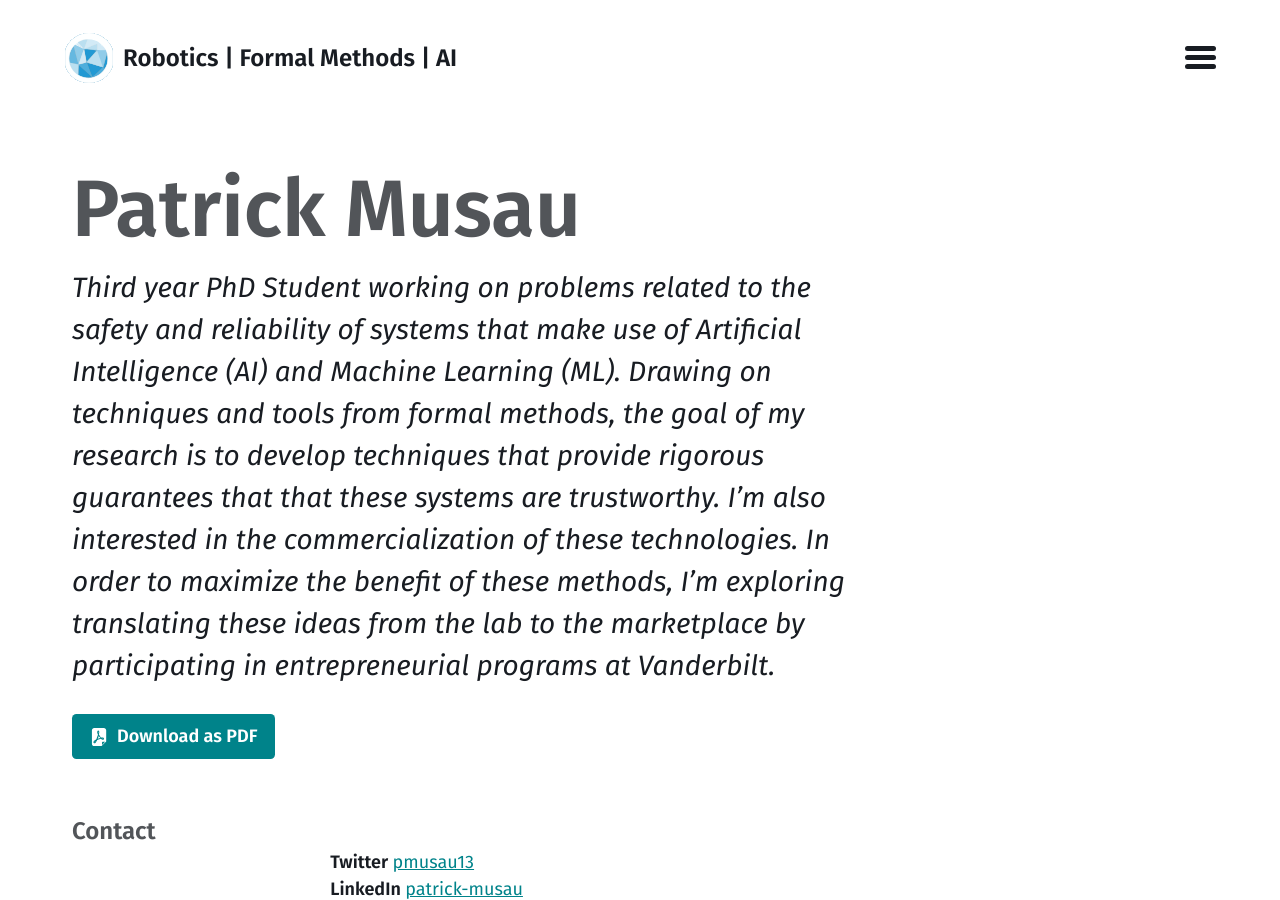
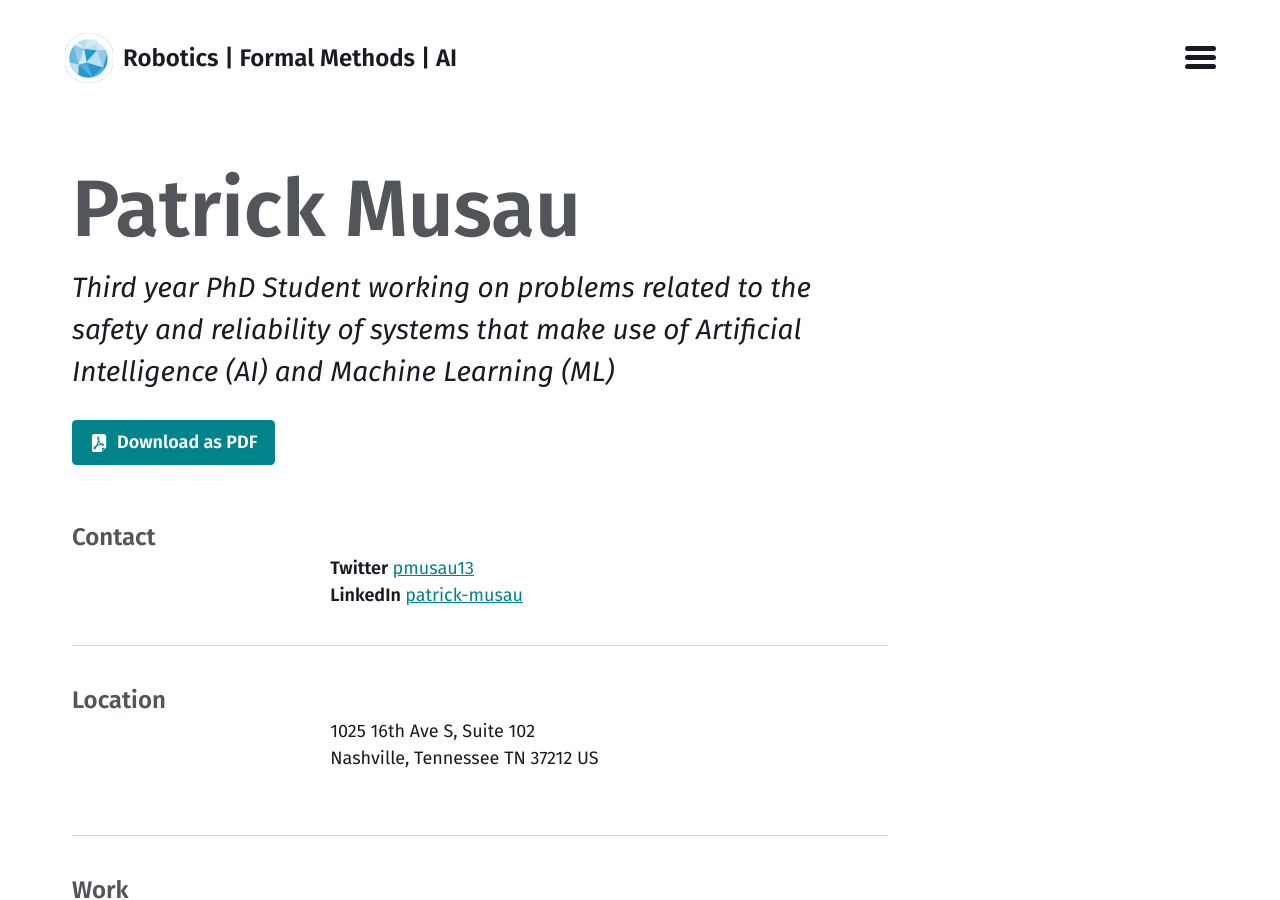
Before and after one commit to pmusau17/pmusau17.github.io, a Jekyll site: the page built from cv.md, in a window 1280 px wide and 900 px high. Built offline with Jekyll 4.4.1, drawn with Linux system fonts in a browser that asks for light colours.

Commit message:
Prune intro

```diff
--- a/_data/cv.json
+++ b/_data/cv.json
@@ -1,7 +1,7 @@
 {
   "basics": {
       "name": "Patrick Musau",
-      "label": "Third year PhD Student working on problems related to the safety and reliability of systems that make use of Artificial Intelligence (AI) and Machine Learning (ML). Drawing on techniques and tools from formal methods, the goal of my research is to develop techniques that provide rigorous guarantees that that these systems are trustworthy. I'm also interested in the commercialization of these technologies. In order to maximize the benefit of these methods, I'm exploring translating these ideas from the lab to the marketplace by participating in entrepreneurial programs at Vanderbilt.",
+      "label": "Third year PhD Student working on problems related to the safety and reliability of systems that make use of Artificial Intelligence (AI) and Machine Learning (ML)",
       "location": {
           "address": "1025 16th Ave S, Suite 102",
           "postalCode": "TN 37212",
```
